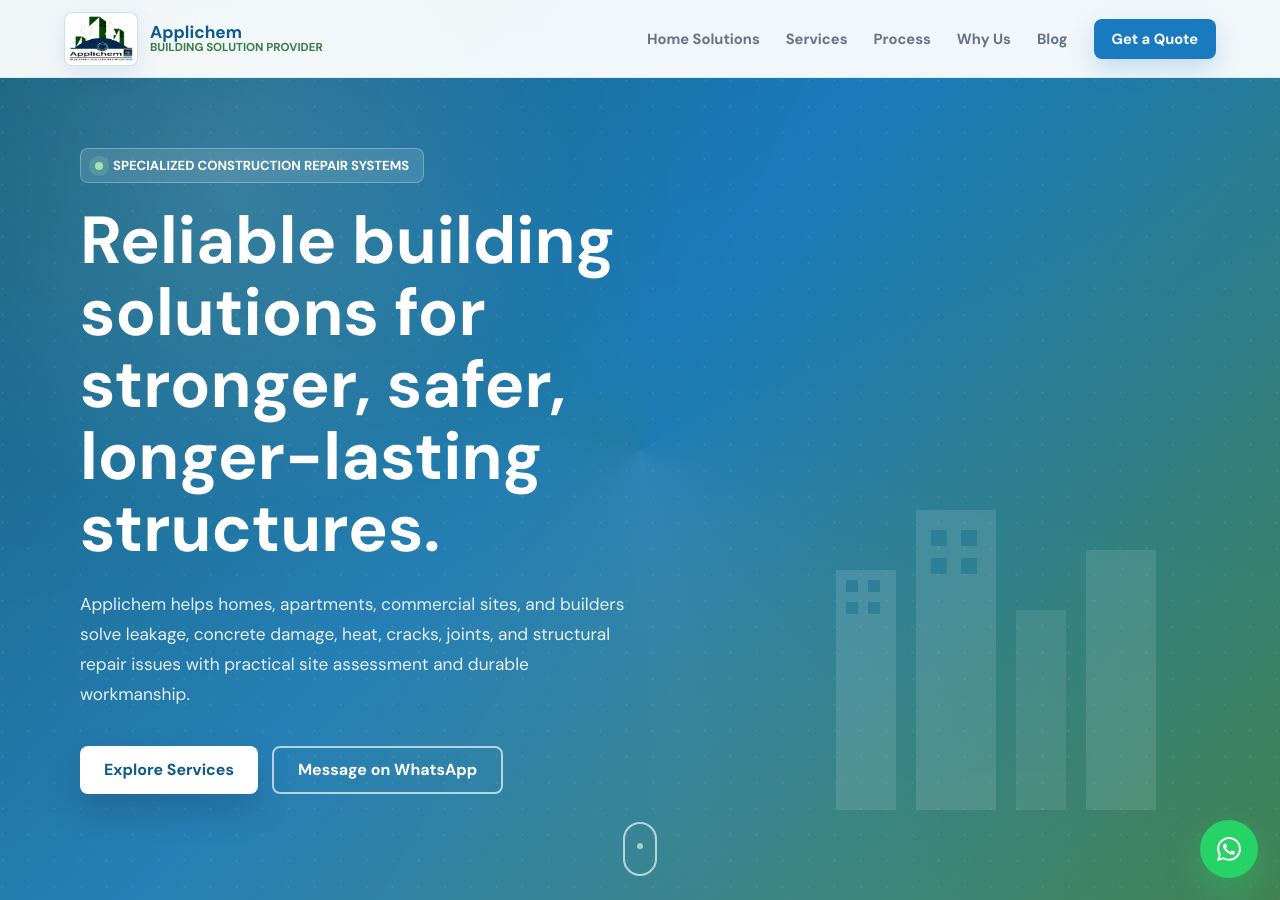
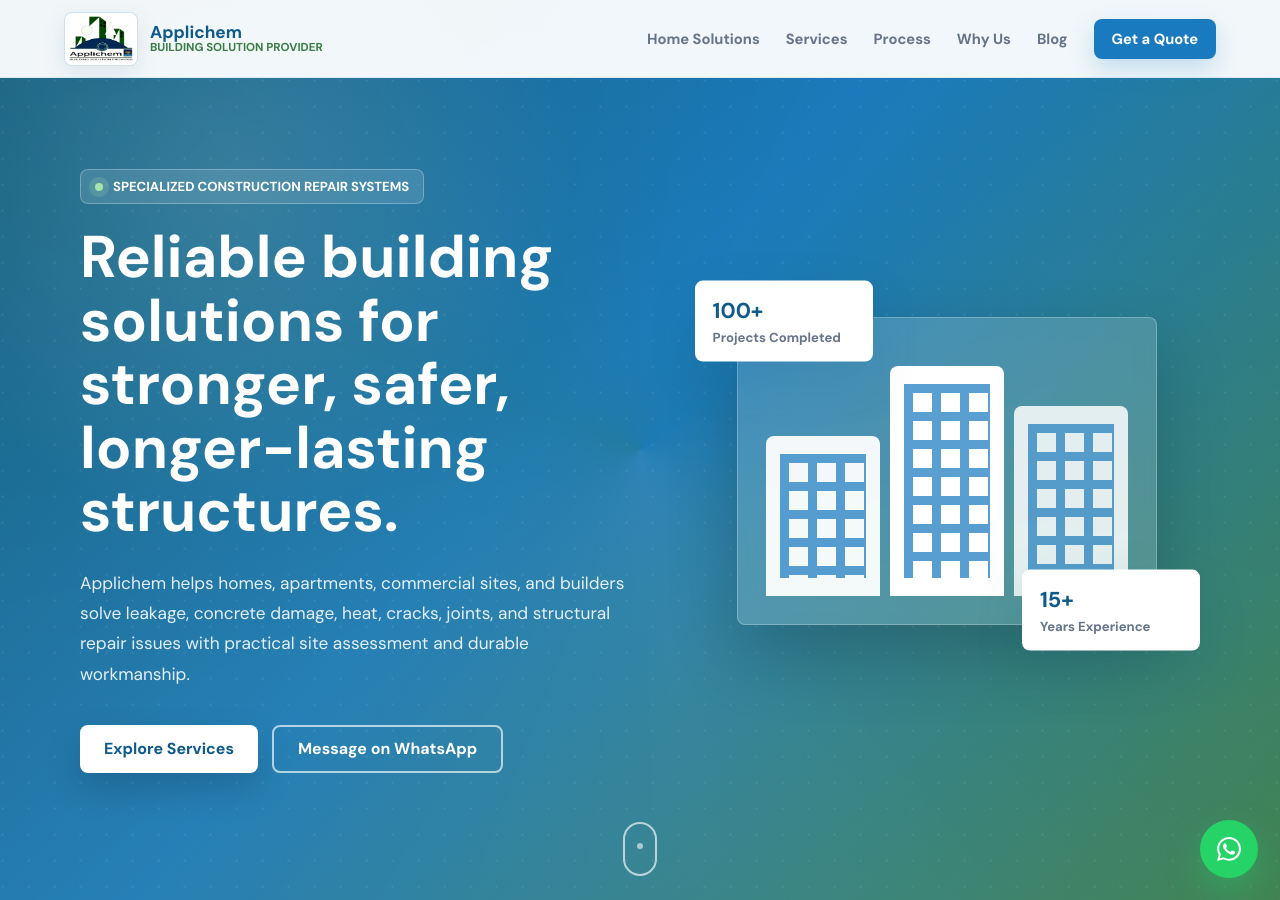
Before and after one commit to FahadHassan315/Applichem, a Jekyll site: the page built from index.html, in a window 1280 px wide and 900 px high. Built offline with Jekyll 4.4.1, drawn with Linux system fonts in a browser that asks for light colours; some of the changed text lies outside the part shown.

Commit message:
Fix hero building layout

```diff
--- a/index.html
+++ b/index.html
@@ -204,9 +204,9 @@ layout: null
 
     .hero h1 {
       font-family: "DM Sans", Arial, sans-serif;
-      font-size: clamp(2.35rem, 5.2vw, 4.75rem);
+      font-size: clamp(2.25rem, 4.6vw, 4.2rem);
       line-height: 1.08;
-      max-width: 760px;
+      max-width: 680px;
       margin-bottom: 24px;
       font-weight: 800;
     }
@@ -254,15 +254,78 @@ layout: null
 
     .button-outline:hover { background: rgba(255, 255, 255, 0.12); }
 
-    .hero-shapes {
+    .hero-visual {
+      position: relative;
+      min-height: 430px;
+      display: grid;
+      place-items: center;
+      animation: fadeUp 0.9s 0.25s ease both;
+    }
+
+    .hero-panel {
+      width: min(420px, 100%);
+      padding: 28px;
+      border: 1px solid rgba(255, 255, 255, 0.26);
+      border-radius: 8px;
+      background: rgba(255, 255, 255, 0.16);
+      box-shadow: 0 30px 70px rgba(0, 0, 0, 0.2);
+      backdrop-filter: blur(10px);
+    }
+
+    .hero-panel-grid {
+      display: grid;
+      grid-template-columns: repeat(3, 1fr);
+      gap: 10px;
+      height: 250px;
+      align-items: end;
+    }
+
+    .tower {
+      position: relative;
+      border-radius: 8px 8px 0 0;
+      background: rgba(255, 255, 255, 0.94);
+      overflow: hidden;
+    }
+
+    .tower::before {
+      content: "";
       position: absolute;
-      right: 5%;
-      bottom: 10%;
-      width: min(400px, 38vw);
-      height: auto;
-      opacity: 0.12;
-      animation: fadeUp 1s 0.4s ease both;
+      inset: 18px 14px;
+      background-image: linear-gradient(90deg, var(--blue) 9px, transparent 9px), linear-gradient(var(--blue) 9px, transparent 9px);
+      background-size: 28px 28px;
+      opacity: 0.72;
     }
+
+    .tower:nth-child(1) { height: 64%; }
+    .tower:nth-child(2) { height: 92%; background: white; }
+    .tower:nth-child(3) { height: 76%; opacity: 0.9; }
+
+    .floating-proof {
+      position: absolute;
+      display: grid;
+      gap: 4px;
+      width: 178px;
+      padding: 16px 18px;
+      border-radius: 8px;
+      background: white;
+      color: var(--ink);
+      box-shadow: var(--shadow);
+      animation: bob 4.2s ease-in-out infinite;
+    }
+
+    .floating-proof strong {
+      color: var(--blue-dark);
+      font-size: 1.35rem;
+    }
+
+    .floating-proof span {
+      color: var(--muted);
+      font-size: 0.82rem;
+      font-weight: 800;
+    }
+
+    .proof-projects { top: 32px; left: 0; }
+    .proof-years { right: 0; bottom: 34px; animation-delay: 0.7s; }
 
     .scroll-down {
       position: absolute;
@@ -839,7 +902,7 @@ layout: null
       .nav-brand-text span { display: none; }
       .nav-links { gap: 16px; }
       .hero-inner, .homeowner-grid, .why-inner, .contact-inner { grid-template-columns: 1fr; }
-      .hero-shapes { width: 320px; opacity: 0.1; }
+      .hero-visual { min-height: 340px; }
       .homeowner-cards { grid-template-columns: 1fr; }
       .process-grid { grid-template-columns: repeat(2, 1fr); }
       .stats { grid-template-columns: repeat(2, 1fr); }
@@ -864,7 +927,7 @@ layout: null
       .nav-links a { white-space: nowrap; font-size: 0.84rem; }
       .nav-cta { padding: 8px 12px; }
       .hero { padding-top: 150px; }
-      .hero-shapes { display: none; }
+      .hero-visual { display: none; }
       .hero h1 { font-size: clamp(2.15rem, 11vw, 3.45rem); }
       .button { width: 100%; }
       section { padding: 72px 5%; }
@@ -914,22 +977,25 @@ layout: null
         </div>
       </div>
 
+      <div class="hero-visual" aria-hidden="true">
+        <div class="hero-panel">
+          <div class="hero-panel-grid">
+            <div class="tower"></div>
+            <div class="tower"></div>
+            <div class="tower"></div>
+          </div>
+        </div>
+        <div class="floating-proof proof-projects">
+          <strong>100+</strong>
+          <span>Projects Completed</span>
+        </div>
+        <div class="floating-proof proof-years">
+          <strong>15+</strong>
+          <span>Years Experience</span>
+        </div>
+      </div>
     </div>
-    <svg class="hero-shapes" width="400" height="360" viewBox="0 0 400 360" fill="none" xmlns="http://www.w3.org/2000/svg" aria-hidden="true">
-      <rect x="20" y="120" width="60" height="240" fill="white"/>
-      <rect x="30" y="130" width="12" height="12" fill="#1a7abf"/>
-      <rect x="52" y="130" width="12" height="12" fill="#1a7abf"/>
-      <rect x="30" y="152" width="12" height="12" fill="#1a7abf"/>
-      <rect x="52" y="152" width="12" height="12" fill="#1a7abf"/>
-      <rect x="100" y="60" width="80" height="300" fill="white" opacity="0.9"/>
-      <rect x="115" y="80" width="16" height="16" fill="#1a7abf"/>
-      <rect x="145" y="80" width="16" height="16" fill="#1a7abf"/>
-      <rect x="115" y="108" width="16" height="16" fill="#1a7abf"/>
-      <rect x="145" y="108" width="16" height="16" fill="#1a7abf"/>
-      <rect x="200" y="160" width="50" height="200" fill="white" opacity="0.7"/>
-      <rect x="270" y="100" width="70" height="260" fill="white" opacity="0.85"/>
-      <ellipse cx="200" cy="360" rx="280" ry="40" fill="white" opacity="0.06"/>
-    </svg>
+
     <a href="#services" class="scroll-down" aria-label="Scroll to services"></a>
   </section>
 
```
